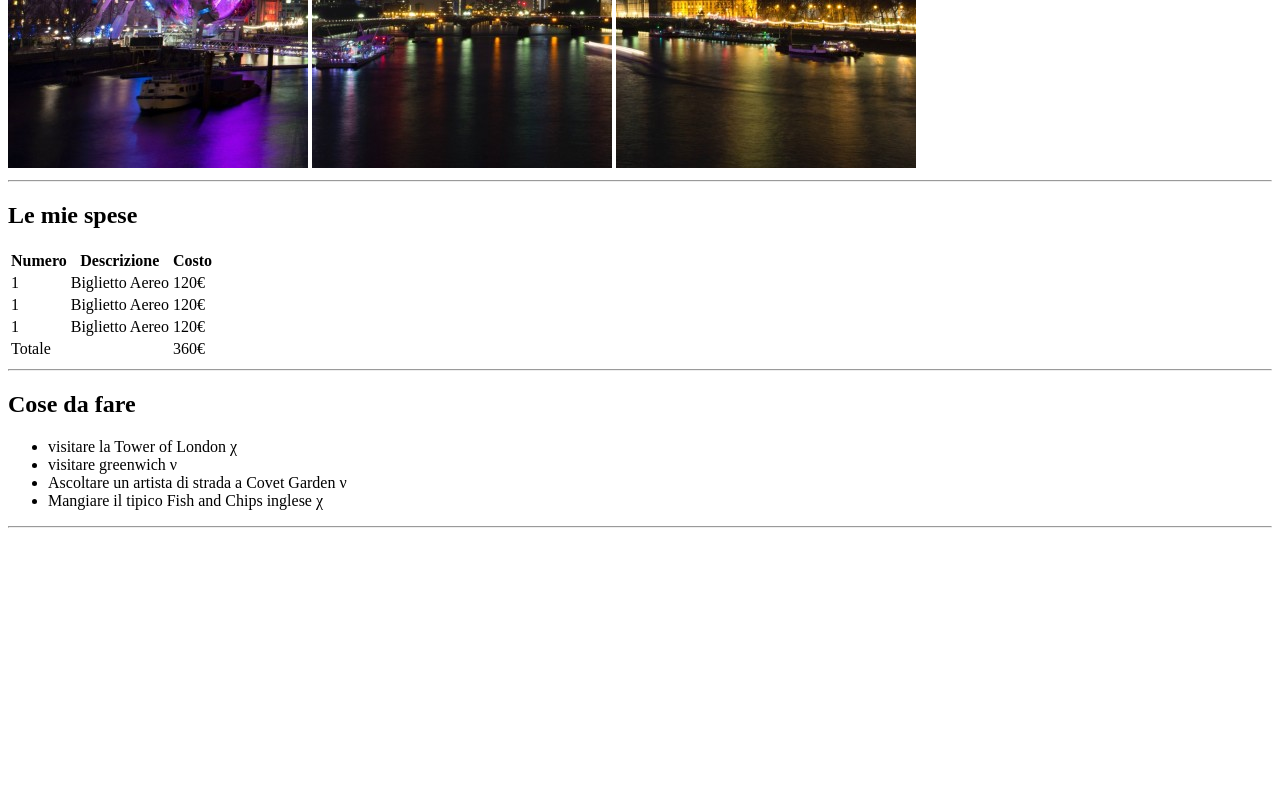
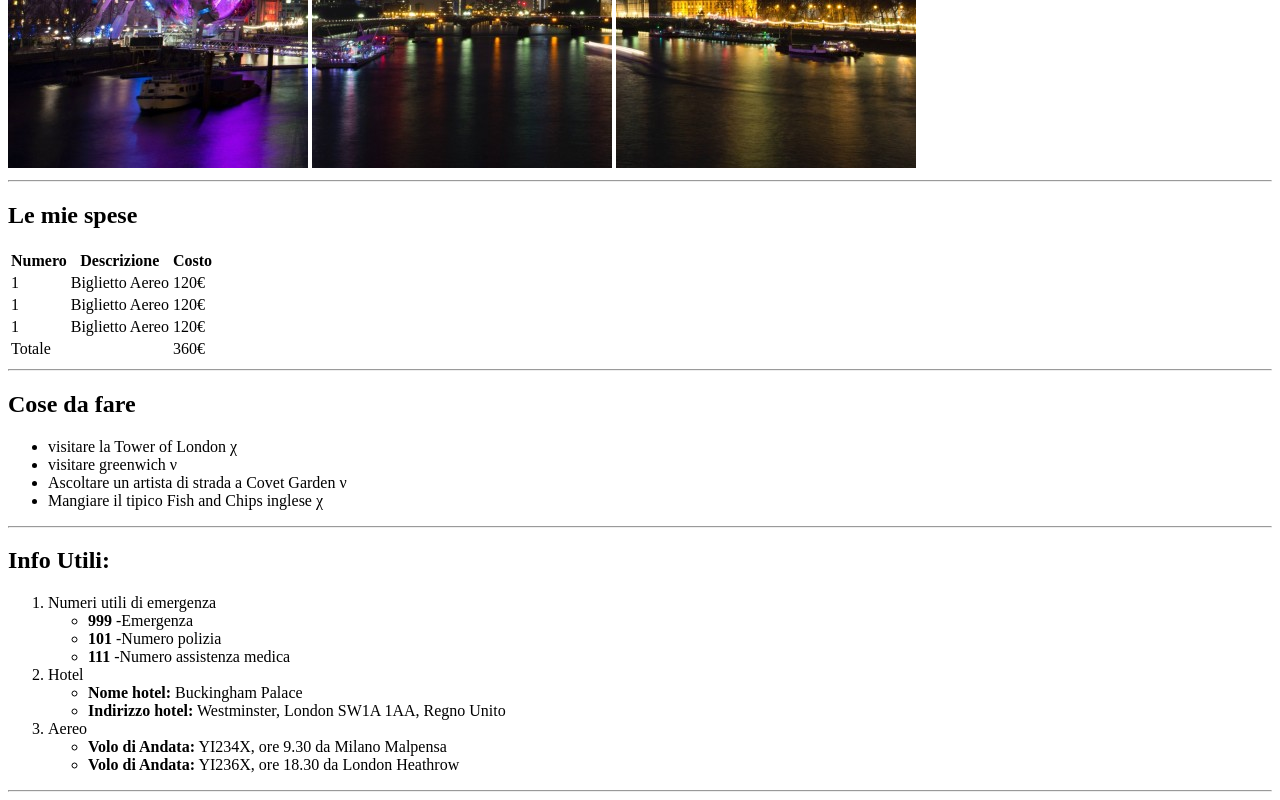
Before and after one commit to Francescodc92/html-london-trip, a plain HTML site: page index.html in a window 1280 px wide. Shown: the part 512-1312 px from the top of the page. Before the commit the page ends 1048 px from the top, so only its background shows below. Drawn offline with Linux system fonts and the light colour scheme.

Commit message:
add section useful

```diff
--- a/index.html
+++ b/index.html
@@ -79,6 +79,56 @@
         <hr />
       </section>
       <!--section to do-->
+      <section>
+        <h2>Info Utili:</h2>
+        <ol>
+          <li>
+            Numeri utili di emergenza
+            <ul>
+              <li>
+                <strong>999</strong>
+                -Emergenza
+              </li>
+              <li>
+                <strong>101</strong>
+                -Numero polizia
+              </li>
+              <li>
+                <strong>111</strong>
+                -Numero assistenza medica
+              </li>
+            </ul>
+          </li>
+          <li>
+            Hotel
+            <ul>
+              <li>
+                <strong>Nome hotel:</strong>
+                Buckingham Palace
+              </li>
+              <li>
+                <strong>Indirizzo hotel:</strong>
+                Westminster, London SW1A 1AA, Regno Unito
+              </li>
+            </ul>
+          </li>
+          <li>
+            Aereo
+            <ul>
+              <li>
+                <strong>Volo di Andata:</strong>
+                YI234X, ore 9.30 da Milano Malpensa
+              </li>
+              <li>
+                <strong>Volo di Andata:</strong>
+                YI236X, ore 18.30 da London Heathrow
+              </li>
+            </ul>
+          </li>
+        </ol>
+        <hr />
+      </section>
+      <!--section Useful-->
     </main>
     <!--main end-->
   </body>
```
